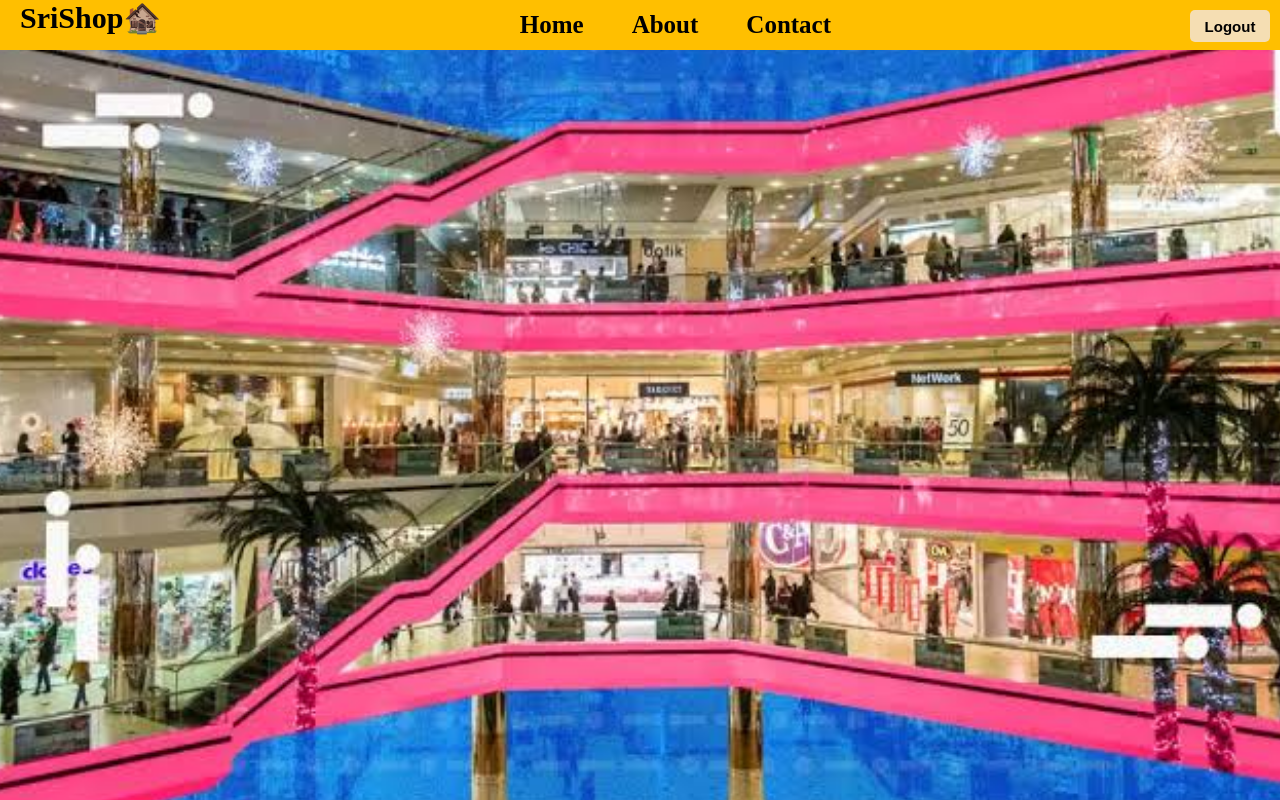
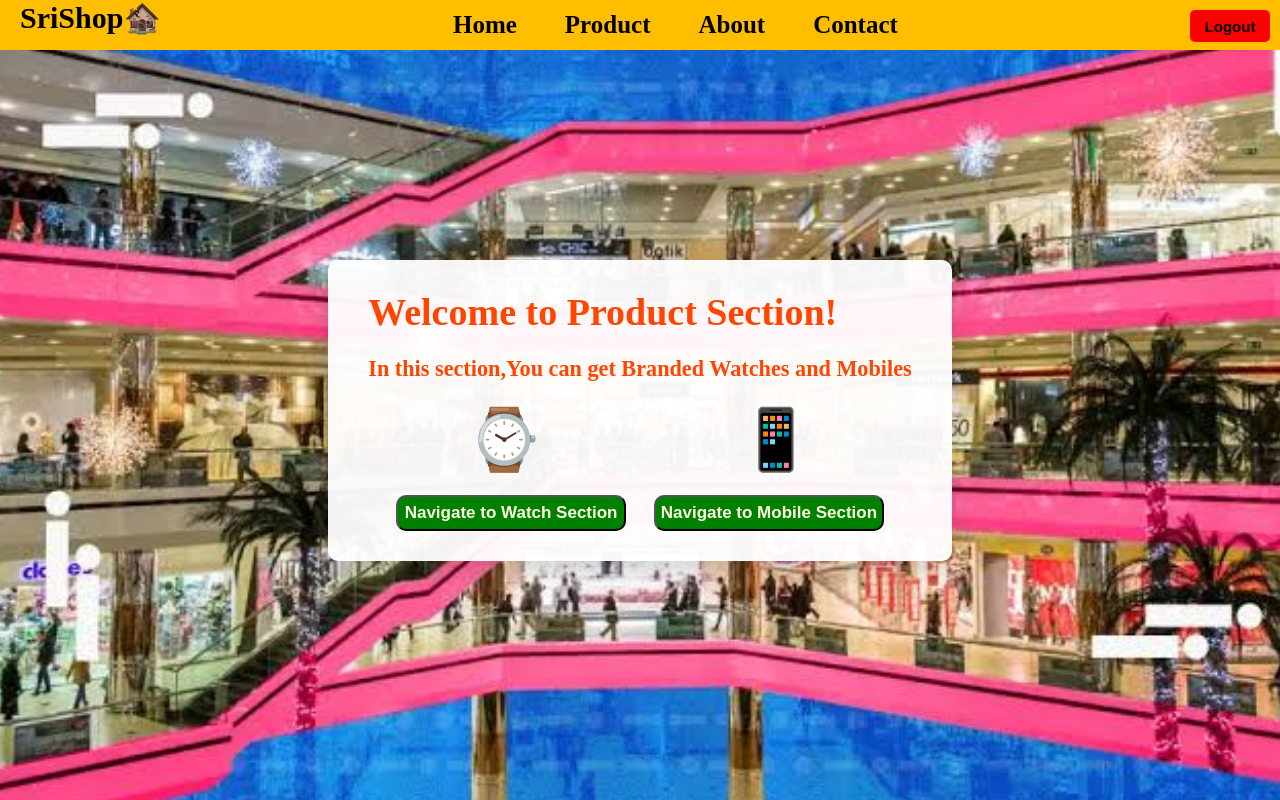
Before and after one commit to SRIKANTH-0001/react-vite, a React (Vite) app: page /product in a window 1280 px wide. Built offline with nearby package versions, Linux system fonts and the light colour scheme.

Commit message:
Nested Routes in react

```diff
--- a/src/App.jsx
+++ b/src/App.jsx
@@ -3,19 +3,22 @@ import Home from "./pages/Home"
 import About from "./pages/About"
 import Contact from "./pages/Contact"
 import Navbar from "./components/Navbar"
+import Product, { WatchProduct,MobileProduct } from "./pages/Product"
 
 function App(){
     return(
         <>
         <BrowserRouter>
             <Navbar />
-
             <Routes>
                 <Route path="/" element={<Home/>}/>
                 <Route path="/about" element={<About/>}/>
                 <Route path="/contact" element={<Contact/>}/>
+                <Route path="/product" element={<Product/>}/>
+                <Route path="/product/mobiles" element={<MobileProduct/>}/>
+                <Route path="/product/watches" element={<WatchProduct/>}/>
+
             </Routes>
-
         </BrowserRouter>
 
         </>
--- a/src/Styles.module.css
+++ b/src/Styles.module.css
@@ -1,20 +1,23 @@
 .primary {
-    margin-top: 250px;
-    margin-left: 500px;
-    position: absolute;
+    min-height: 80vh;
     display: flex;
     align-items: center;
     justify-content: center;
-
+    padding: 40px 20px;
 }
 
 .secondary {
-    background-color: white;
+    background-color: rgba(255, 255, 255, 0.95);
     color: orangered;
     font-size: 19px;
     font-weight: 800;
-    padding: 20px;
+    padding: 30px 40px;
     border-radius: 10px;
-    height: 180px;
+    box-shadow: 0 10px 25px rgba(0, 0, 0, 0.15);
+}
 
+.productList {
+    color: darkgreen;
+    font-size: 23px;
+    margin-left: 50px;
 }
--- a/src/components/Navbar.jsx
+++ b/src/components/Navbar.jsx
@@ -6,10 +6,11 @@ function Navbar(){
             <a href="/" style={{fontSize:"30px",fontWeight:"bold",marginLeft:"20px",textDecoration:"none",color:"black"}}>SriShop🏚️</a>
             <div style={{display:"flex",gap:"3rem",alignItems:"center",fontSize:"25px",fontWeight:"bold"}}>
                 <Link style={{textDecoration:"none",color:"black"}} to="/">Home</Link>
+                <Link style={{textDecoration:"none",color:"black"}} to="/product">Product</Link>
                 <Link style={{textDecoration:"none",color:"black"}} to="/about">About</Link>
                 <Link style={{textDecoration:"none",color:"black"}} to="/contact">Contact</Link>
             </div>
-            <button onClick={()=>alert('You have logged out from Your account successfully!....')} style={{cursor:"pointer",height:"32px",width:"80px",border:"none",backgroundColor:"wheat",color:"black",fontSize:"15px",borderRadius:"5px",marginTop:"10px",marginRight:"10px",fontWeight:"bolder"}}>Logout</button>
+            <button onClick={()=>alert('You have logged out from Your account successfully!....')} style={{cursor:"pointer",height:"32px",width:"80px",border:"none",backgroundColor:"red",color:"black",fontSize:"15px",borderRadius:"5px",marginTop:"10px",marginRight:"10px",fontWeight:"bolder"}}>Logout</button>
         </nav>
     )
 }
--- a/src/pages/Home.jsx
+++ b/src/pages/Home.jsx
@@ -6,11 +6,8 @@ function Home(){
             <div className={divStyle.primary}>
                 <div className={divStyle.secondary}>
                     <h2 style={{color:"red"}}>Welcome to SriShop!</h2><br /> <h3 style={{color:"darkgreen"}}>Here,You can get whatever You want to buy..!</h3>
-
                     <h1 style={{marginTop:"20px",color:"purple"}}>Happy Buying!...</h1>
                 </div>
-
-
             </div>
         </>
     )
--- /dev/null
+++ b/src/pages/Product.jsx
@@ -0,0 +1,76 @@
+import { useNavigate } from 'react-router-dom';
+import divStyle from '../Styles.module.css';
+
+export function MobileProduct() {
+    const mobiles = ["Samsung", "Iphone", "Nothing", "Infinix", "Vivo"];
+
+    return (
+        <div className={divStyle.primary}>
+            <div className={divStyle.secondary}>
+                <h3 style={{ fontSize: "29px", fontWeight: "bolder" }}>
+                    In this Section,You can get Branded Mobiles!..<br /><br />
+                    <span>Available Brands</span>
+                </h3>
+                <br />
+                <ol className={divStyle.productList}>
+                    {mobiles.map((mobile, index) => (
+                        <li key={index}>{mobile}</li>
+                    ))}
+                </ol>
+            </div>
+        </div>
+    );
+}
+
+export function WatchProduct() {
+    const watches = ["Titan", "Casio", "Seiko", "Rolex", "Omega"];
+
+    return (
+        <div className={divStyle.primary}>
+            <div className={divStyle.secondary}>
+                <h3 style={{ fontSize: "29px", fontWeight: "bolder" }}>
+                    In this Section,You can get Branded Watches!..<br /><br />
+                    <span>Available Brands</span>
+                </h3>
+                <br />
+                <ol className={divStyle.productList}>
+                    {watches.map((watch, index) => (
+                        <li key={index}>{watch}</li>
+                    ))}
+                </ol>
+            </div>
+        </div>
+    );
+}
+
+function Product() {
+    const navigate = useNavigate();
+
+    return (
+        <>
+            <div className={divStyle.primary}>
+                <div className={divStyle.secondary}>
+                    <h1>Welcome to Product Section!</h1>
+                    <br />
+                    <h3>In this section,You can get Branded Watches and Mobiles</h3>
+                    <br />
+                    <div style={{ display: "flex", justifyContent: "space-evenly", marginBottom: "20px" }}>
+                        <h1 style={{ fontSize: "60px" }}>⌚</h1>
+                        <br />
+                        <h1 style={{ fontSize: "60px" }}>📱</h1>
+                    </div>
+                    <div style={{ display: "flex", justifyContent: "space-evenly" }}>
+                        <button onClick={() => navigate('/product/watches')} style={{ height: "36px", width: "230px", backgroundColor: "green", color: "lightyellow", fontSize: "17px", borderRadius: "10px", fontWeight: "bold" }}>
+                            Navigate to Watch Section
+                        </button>
+                        <button onClick={() => navigate('/product/mobiles')} style={{ height: "36px", width: "230px", backgroundColor: "green", color: "lightyellow", fontSize: "17px", borderRadius: "10px", fontWeight: "bold" }}>
+                            Navigate to Mobile Section
+                        </button>
+                    </div>
+                </div>
+            </div>
+        </>
+    );
+}
+
+export default Product
```
